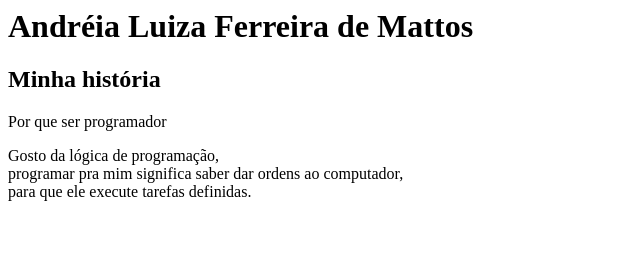
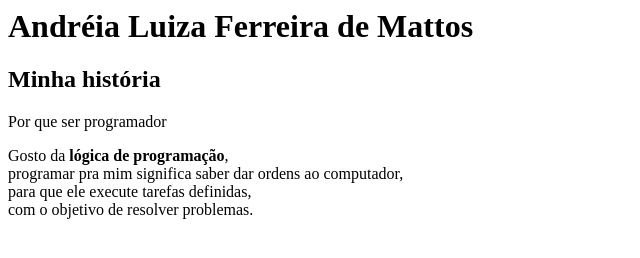
Before and after one commit to andreialuizafm/aula02, a plain HTML site: page MeuPerfil.html in a window 1280 px wide. Shown: the whole page, without its empty margins (0-640 px from the left). Drawn offline with Linux system fonts and the light colour scheme.

Commit message:
feat: Inclusão de texto

```diff
--- a/MeuPerfil.html
+++ b/MeuPerfil.html
@@ -8,8 +8,9 @@
     <h1>Andréia Luiza Ferreira de Mattos</h1>
     <h2>Minha história</h2>
     <p>Por que ser programador</p>
-    <p>Gosto da lógica de programação,<br>
+    <p>Gosto da <b>lógica de programação</b>,<br>
      programar pra mim significa saber dar ordens ao computador,<br>
-     para que ele execute tarefas definidas.</p>
+     para que ele execute tarefas definidas,<br>
+     com o objetivo de resolver problemas.</p>
 </body>
 </html>
```
